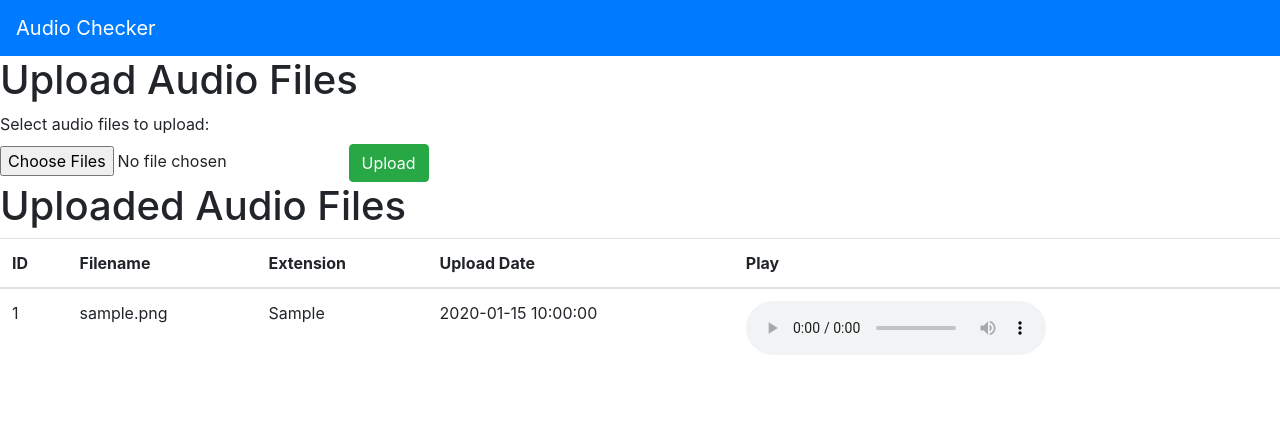
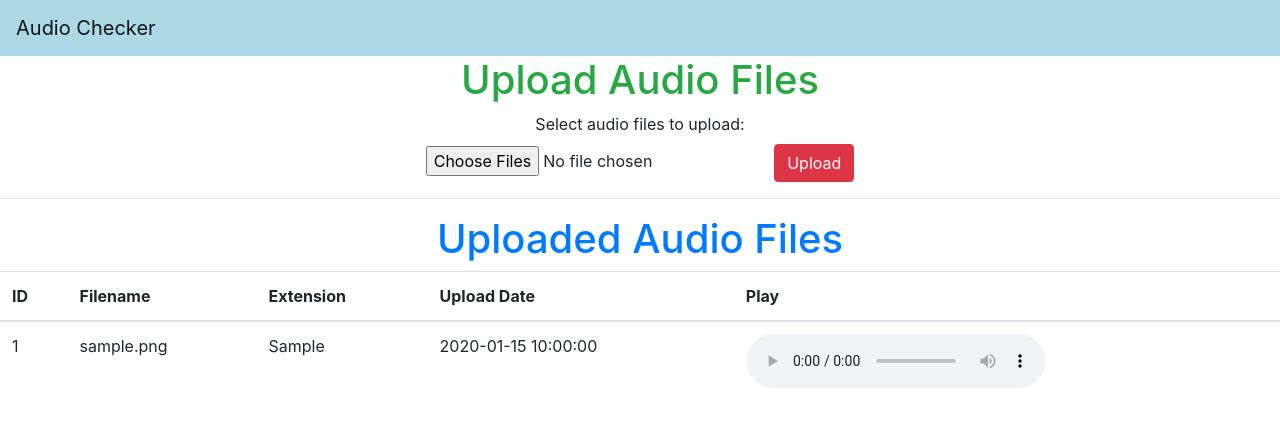
Before and after one commit to sakshamsahore2811/Audio-Checker, a Flask app: page / in a window 1280 px wide. Shown: the top 427 px of the page. Run offline with Flask 3, Linux system fonts and the light colour scheme; tables that the repository leaves empty hold one stand-in row (values such as "Sample post"); some libraries are stand-ins or nearby versions.

Commit message:
Update upload.html

```diff
--- a/templates/upload.html
+++ b/templates/upload.html
@@ -11,22 +11,31 @@
  <link rel="stylesheet" href="https://cdn.jsdelivr.net/npm/bootstrap@4.4.1/dist/css/bootstrap.min.css" integrity="sha384-Vkoo8x4CGsO3+Hhxv8T/Q5PaXtkKtu6ug5TOeNV6gBiFeWPGFN9MuhOf23Q9Ifjh" crossorigin="anonymous">
 
 <!-- As a link -->
-<nav class="navbar navbar-dark bg-primary">
-    <a class="navbar-brand" href="/">
+<nav class="navbar navbar-light text-light" style="background-color: #add8e6">
+    <a class="navbar-brand" class="text-light" href="/">
         Audio Checker
     </a>
   </nav>
+
 <body>
-    <h1>
+    <h1 class="text-center text-success">
         Upload Audio Files
     </h1>
+    <div class="text-center">
     <form action="/" method="post" enctype="multipart/form-data">
         <label for="audioFiles">Select audio files to upload:</label>
     </br>
         <input type="file" id="audioFiles" name="audioFiles" accept="audio/*" multiple>
-        <button type="submit" class="btn btn-success">Upload</button>
+        <button type="submit" class="btn btn-danger">Upload</button>
     </form>
-    <h1>Uploaded Audio Files</h1>
+<hr>
+    {% if error_message %}
+    <div class="error-message">
+        {{ error_message }}
+    </div>
+    {% endif %}
+    <h1 class="text-primary">Uploaded Audio Files</h1>
+</div>
     <table class="table">
         <thead>
             <tr>
```
